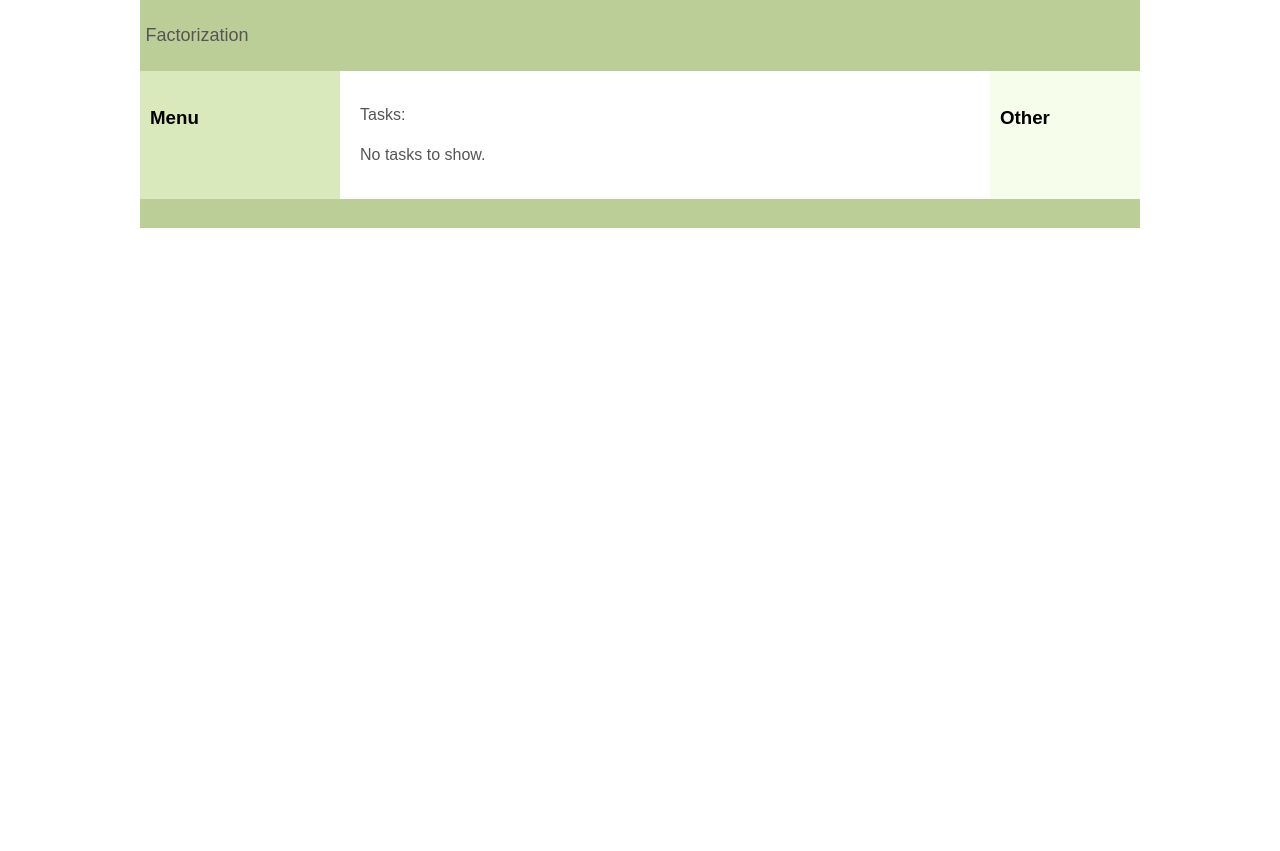
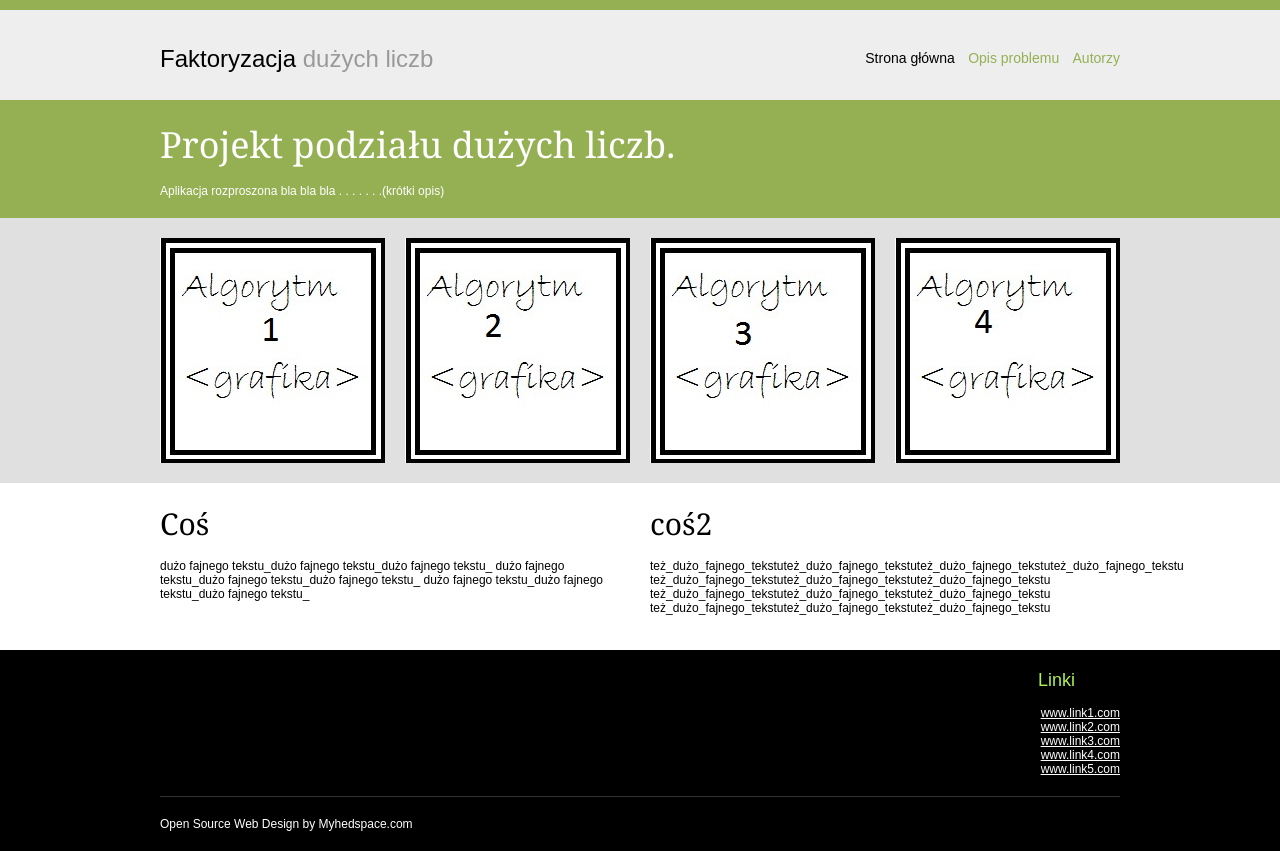
Before and after one commit to maciejKolanski/FactorerWebsite, a Django app: page / in a window 1280 px wide. Before the commit the page ends 228 px from the top, so only its background shows below. Run offline with Django 3.2, Linux system fonts and the light colour scheme; data that the repository does not hold is empty.

Commit message:
nowy templejt
nowy templejt

```diff
--- a/Factorer/settings.py
+++ b/Factorer/settings.py
@@ -111,6 +111,8 @@ LOGIN_URL = '/FactorerMain/'
 # https://docs.djangoproject.com/en/1.8/howto/static-files/
 
 STATIC_URL = '/static/'
+#STATIC_URL = '/images/'
 STATICFILES_DIRS = (
     os.path.join(BASE_DIR, "static"),
+    #os.path.join(BASE_DIR, "static"),
 )
--- /dev/null
+++ b/static/css/style-ie.css
@@ -0,0 +1,3 @@
+/*** Clearfix for IE ***/
+* html .clearfix { zoom: 1; } /* IE6 */
+*:first-child+html .clearfix { zoom: 1; } /* IE7 */
--- /dev/null
+++ b/static/css/style.css
@@ -0,0 +1,211 @@
+/*
+Theme Name: Random Folio
+Description:
+Version: 1
+*/
+
+/*** Reset ***/
+html,body,div,span,applet,object,iframe,h1,h2,h3,h4,h5,h6,p,blockquote,pre,a,abbr,acronym,address,big,cite,code,del,dfn,em,font,img,ins,kbd,q,s,samp,small,strike,strong,sub,sup,tt,var,b,u,i,center,dl,dt,dd,ol,ul,li,fieldset,form,label,legend,table,caption,tbody,tfoot,thead,tr,th,td { background: transparent; border: 0; font-size: 100%; margin: 0; outline: 0; padding: 0; vertical-align: baseline; }
+ol,ul { list-style: none; }
+blockquote,q { quotes: none; }
+blockquote:before,blockquote:after,q:before,q:after { content: ''; content: none; }
+:focus { outline: 0; }
+img { vertical-align: bottom; }
+ins { text-decoration: none; }
+del { text-decoration: line-through; }
+table { border-collapse: collapse; border-spacing: 0; }
+
+/*** Classes ***/
+.clearfix:after { visibility: hidden; display: block; font-size: 0; content: "."; clear: both; height: 0; }
+.clear { clear: both; }
+
+.fl { float: left; }
+.fr { float: right; }
+
+.txt-left { text-align: left; }
+.txt-right { text-align: right; }
+.txt-center { text-align: center; }
+
+.wrap { width: 960px; margin: auto; }
+.push-1 { margin-left: 10px; }
+.push-2 { margin-left: 20px; }
+.col-1 { width: 225px; }
+.col-2 { width: 470px; }
+.col-3{ width: 715px; }
+
+/*** Global ***/
+body {
+    color: #000;
+    font-family: Arial, sans-serif;
+    font-size: 12px;
+}
+
+h1,h2,h3,h4,h5,h6 {
+    font-weight: normal;
+    margin-bottom: 15px;
+}
+
+p {
+    margin: 0 0 15px 0;
+}
+
+/*** content ***/
+.content { padding: 20px 0; }
+.content h1 { font: 32px Georgia, serif; }
+.content h2 { font: 30px Georgia, serif; }
+.content h3 { font: 28px Georgia, serif; }
+.content h4 { font: 26px Georgia, serif; }
+.content h5 { font: 24px Georgia, serif; }
+.content h6 { font: 22px Georgia, serif; }
+.content ul, .content ol {margin-bottom: 15px;}
+.content ul {list-style: disc;}
+.content ol {list-style: decimal}
+.content li {margin-left: 30px;}
+.content table {width: 100%; margin-bottom: 15px;}
+.content th, .content td {border: 1px #ccc solid; padding: 2px;}
+.content blockquote {padding: 20px; font: italic 28px Georgia, serif; border-left: 4px #94B053 solid;}
+.content a {color: #94B053}
+.content a:hover {color:#000;}
+
+/*** header ***/
+#header {
+    height: 90px;
+    background-color: #eee;
+    border-top: 10px solid #94B053;
+}
+
+#header #header-logo {
+    padding: 35px 0 0 0;
+}
+
+#header #header-logo h1 {
+    font-size: 24px;
+}
+
+#header #header-logo h1  span {
+    color: #999;
+}
+
+#header #nav {
+    padding: 40px 0 0 0;
+}
+
+#header #nav ul li {
+    display: inline;
+    font-size: 14px;
+}
+
+#header #nav ul li a {
+    color: #94B053;
+    text-decoration: none;
+    padding-left: 10px;
+}
+
+#header #nav ul li.active a, #header #nav ul li a:hover {color: #000;}
+
+/*** blurb ***/
+#blurb {
+    background-color: #94B053;
+    padding: 20px 0 5px 0;
+    color: #fff;
+}
+
+#blurb h1 {
+    font: 36px Georgia, sans-serif;
+}
+
+/*** portolio samples ***/
+#portfolio-samples {
+    padding: 20px 0 0 0;
+    background-color: #E0E0E0;
+}
+
+#portfolio-samples .portfolio-item  {
+    height: 225px;
+    display: inline;
+    background-color: #eee;
+    position: relative;
+    margin-bottom: 20px;
+}
+
+#portfolio-samples .portfolio-item .info {
+    position: absolute;
+    bottom: 0;
+    background-color: #000;
+    color: #fff;
+    width: 100%;
+    text-align: center;
+    padding: 10px 0;
+    display: none;
+}
+
+#portfolio-samples .portfolio-item:hover .info {
+    display: block;
+}
+
+/*** portfolio single ***/
+img.portfolio-entry {
+    border: 1px #ccc solid;
+}
+
+/*** footer ***/
+#footer {
+    background-color: #000;
+    color: #fff;
+    padding: 20px 0;
+}
+
+#footer a {
+    color: #fff
+}
+
+#footer a:hover {
+    color: #fff;
+}
+
+#footer h3 {
+    color: #AEF055;
+    font-size: 18px;
+}
+
+#footer a:hover {color: #AEF055;}
+
+#footer #copyright a {text-decoration: none;}
+
+#footer #copyright { padding-top: 20px; border-top: 1px #333 solid; margin-top: 20px; }
+
+/*** form ***/
+.form input, .form textarea {vertical-align: top;}
+.form label {display: inline-block; width: 60px; padding-top: 8px;}
+.form .field {width: 480px; padding: 5px;}
+.form div {margin-bottom: 10px;}
+
+@media (max-width: 480px) {
+    .wrap {width: 90%;}
+    .fl, .fr {float: none !important; display: block !important; width: 100% !important;}
+    .push-1, .push-2 {margin-left: 0;}
+    #footer div {margin-bottom: 20px;}
+    #header {height: auto;}
+    #header h1 {padding: 0;}
+    #header #nav {padding: 0; margin-bottom: 20px;}
+    #header #nav ul li { display: block; float: none; border-bottom: 1px #ccc solid; padding: 10px 0; }
+    #header #nav ul li a { padding-left: 0; }
+    .portfolio-item {margin-bottom: 20px; text-align:center;}
+    img.portfolio-entry {width: 100%;}
+    .form .field, .form textarea {width: 100%;}
+    .form .btn {display: block;}
+}
+
+@media (max-width: 950px) {
+    .wrap {width: 90%;}
+    .fl, .fr {float: none !important; display: block !important; width: 100% !important;}
+    .push-1, .push-2 {margin-left: 0;}
+    #footer div {margin-bottom: 20px;}
+    #header {height: auto;}
+    #header h1 {padding: 0;}
+    #header #nav {padding: 0; margin-bottom: 20px;}
+    #header #nav ul li { display: block; float: none; border-bottom: 1px #ccc solid; padding: 10px 0; }
+    #header #nav ul li a { padding-left: 0; }
+    .portfolio-item {margin-bottom: 20px; text-align:center;}
+    img.portfolio-entry {width: 100%;}
+}
--- a/static/style.css
+++ /dev/null
@@ -1,103 +0,0 @@
-html {
-}
-
-body {
-	min-width: 630px;
-	max-width: 1000px;
-	margin: 0 auto;
-}
-
-#container {
-	padding-left: 200px;
-	padding-right: 190px;
-}
-
-#container .column {
-	position: relative;
-	float: left;
-}
-
-#center {
-	padding: 10px 20px;
-	width: 100%;
-}
-
-#left {
-	width: 180px;
-	padding: 0 10px;
-	right: 240px;
-	margin-left: -100%;
-}
-
-#right {
-	width: 130px;
-	padding: 0 10px;
-	margin-right: -100%;
-}
-
-#footer {
-	clear: both;
-}
-
-/* IE hack */
-* html #left {
-	left: 150px;
-}
-
-/* Make the columns the same height as each other */
-#container {
-	overflow: hidden;
-}
-
-#container .column {
-	padding-bottom: 1001em;
-	margin-bottom: -1000em;
-}
-
-/* Aesthetics */
-body {
-	padding: 0;
-	font-family:Sans-serif;
-	line-height: 1.5em;
-}
-
-p {
-	color: #555;
-}
-
-nav ul {
-	list-style-type: none;
-	margin: 0;
-	padding: 0;
-}
-
-nav ul a {
-	color: darkgreen;
-	text-decoration: none;
-}
-
-#header, #footer {
-	font-size: large;
-	padding: 0.3em;
-	background: #BCCE98;
-}
-
-.tab{
-	margin-left: 40px;
-}
-
-#left {
-	background: #DAE9BC;
-}
-
-#right {
-	background: #F7FDEB;
-}
-
-#center {
-	background: #fff;
-}
-
-#container .column {
-	padding-top: 1em;
-}
--- a/templates/base.html
+++ b/templates/base.html
@@ -1,46 +1,97 @@
-<!DOCTYPE html>
-<!-- Template by quackit.com -->
-<html>
+<!DOCTYPE html PUBLIC "-//W3C//DTD XHTML 1.0 Transitional//EN" "http://www.w3.org/TR/xhtml1/DTD/xhtml1-transitional.dtd">
+<html xmlns="http://www.w3.org/1999/xhtml" xml:lang="en" lang="en">
 <head>
-	<meta http-equiv="Content-Type" content="text/html; charset=UTF-8">
-	<title>{% block title %}Main{% endblock %}</title>
-	<link rel="stylesheet" href="/static/style.css">
+    <meta http-equiv="Content-Type" content="text/html; charset=UTF-8" />
+    <meta name="description" content="Project Description" />
+    <meta name="keywords" content="Project Keywords" />
+    <title>Faktoryzacja Liczb</title>
+    <link href="static/css/style.css" rel="stylesheet" type="text/css" />
+    <!--[if IE]><link href="static/css/style-ie.css" rel="stylesheet" type="text/css" /><![endif]-->
+    <meta name="viewport" content="width=device-width, initial-scale=1, maximum-scale=1" />
 </head>
 
 <body>
-	{% block header %}
-	<header id="header"><p>Factorization</p></header>
-	{% endblock %}
 
-	<div id="container">
+    <div id="header">
+        <div class="wrap clearfix">
+            <div id="header-logo" class="fl">
+                <h1>Faktoryzacja <span>dużych liczb</span></h1>
+            </div><!-- // end #header-logo -->
+            <div id="nav" class="fr">
+                <ul>
+                    <li class="active"><a href="index.html">Strona główna</a></li>
+                    <li><a href="about.html">Opis problemu</a></li>
+                    <li><a href="portfolio.html">Autorzy</a></li>
+                </ul>
+            </div><!-- // end #nav -->
+        </div><!-- // end .wrap -->
+    </div><!-- // end #header -->
 
-		<main id="center" class="column">
-			<article>
+    <div id="blurb">
+        <div class="wrap">
+            <h1>Projekt podziału dużych liczb.</h1>
+            <p>Aplikacja rozproszona bla bla bla . . . . . . .(krótki opis)</p>
+        </div><!-- // end .wrap -->
+    </div><!-- // end #blurb -->
 
-			{% block content %}{% endblock %}
+    <div id="portfolio-samples">
+        <div class="wrap clearfix">
+            <div class="portfolio-item fl col-1">
+                <a href="alg1.html"><img src="static/images/al1.jpg" alt="thumb" /></a>
+                <div class="info">Algorytm 1</div>
+            </div><!-- // end .portfolio-item -->
+            <div class="portfolio-item fl push-2 col-1">
+                <a href="alg2"><img src="static/images/al2.jpg" alt="thumb" /></a>
+                <div class="info">Algorytm 2</div>
+            </div><!-- // end .portfolio-item -->
+            <div class="portfolio-item fl push-2 col-1">
+                <a href="alg3"><img src="static/images/al3.jpg" alt="thumb" /></a>
+                <div class="info">Algorytm 3</div>
+            </div><!-- // end .portfolio-item -->
+            <div class="portfolio-item fl push-2 col-1">
+                <a href="alg4"><img src="static/images/al4.jpg" alt="thumb" /></a>
+                <div class="info">Algorytm 4</div>
+            </div><!-- // end .portfolio-item -->
+        </div><!-- // end .wrap -->
+    </div><!-- // end #portfolio-samples -->
 
-			</article>
-		</main>
+    <div class="wrap">
+        <div class="content clearfix">
+            <div class="col-2 fl">
+                <h2>Coś</h2>
+                <p>dużo fajnego tekstu_dużo fajnego tekstu_dużo fajnego tekstu_
+                dużo fajnego tekstu_dużo fajnego tekstu_dużo fajnego tekstu_
+                dużo fajnego tekstu_dużo fajnego tekstu_dużo fajnego tekstu_</p>
+            </div><!-- // end .col-2 .fl -->
+            <div class="col-2 fr">
+                <h2>coś2</h2>
+                <p>też_dużo_fajnego_tekstuteż_dużo_fajnego_tekstuteż_dużo_fajnego_tekstuteż_dużo_fajnego_tekstu
+                też_dużo_fajnego_tekstuteż_dużo_fajnego_tekstuteż_dużo_fajnego_tekstu
+                też_dużo_fajnego_tekstuteż_dużo_fajnego_tekstuteż_dużo_fajnego_tekstu
+                też_dużo_fajnego_tekstuteż_dużo_fajnego_tekstuteż_dużo_fajnego_tekstu</p>
+            </div><!-- // end .col-2 .fr -->
+        </div><!-- // end .content -->
+    </div><!-- // end .wrap -->
 
-		<nav id="left" class="column">
-			{% block sidebar %}
-			<h3>Menu</h3>
-			<ul>
-			</ul>
-			{% endblock %}
-		</nav>
 
-		<div id="right" class="column">
-			<h3>Other</h3>
-			<p></p>
-		</div>
-
-	</div>
-
-	<div id="footer-wrapper">
-		<footer id="footer"><p></p></footer>
-	</div>
+    <div id="footer">
+        <div class="wrap clearfix">
+            <div class="align-right">
+                <div align="right">
+                <h3>Linki&nbsp;&nbsp;&nbsp;&nbsp;&nbsp;&nbsp;&nbsp;&nbsp;&nbsp;</h3>
+                <ul>
+                    <li><a href="#">www.link1.com</a></li>
+                    <li><a href="#">www.link2.com</a></li>
+                    <li><a href="#">www.link3.com</a></li>
+                    <li><a href="#">www.link4.com</a></li>
+                    <li><a href="#">www.link5.com</a></li>
+                </ul>
+                </div>
+            </div>
+        </div><!-- // end .wrap -->
+    </P>
+        <p id="copyright" class="wrap">Open Source Web Design by <a href="http://www.myhedspace.com">Myhedspace.com</a></p>
+    </div><!-- // end #footer -->
 
 </body>
-
 </html>
```
Also changed, not shown: random-folio-tn.jpg (added), static/images/al1.jpg (added), static/images/al2.jpg (added), static/images/al3.jpg (added), static/images/al4.jpg (added), static/images/home-tn-1.jpg (added), 1 other file.
